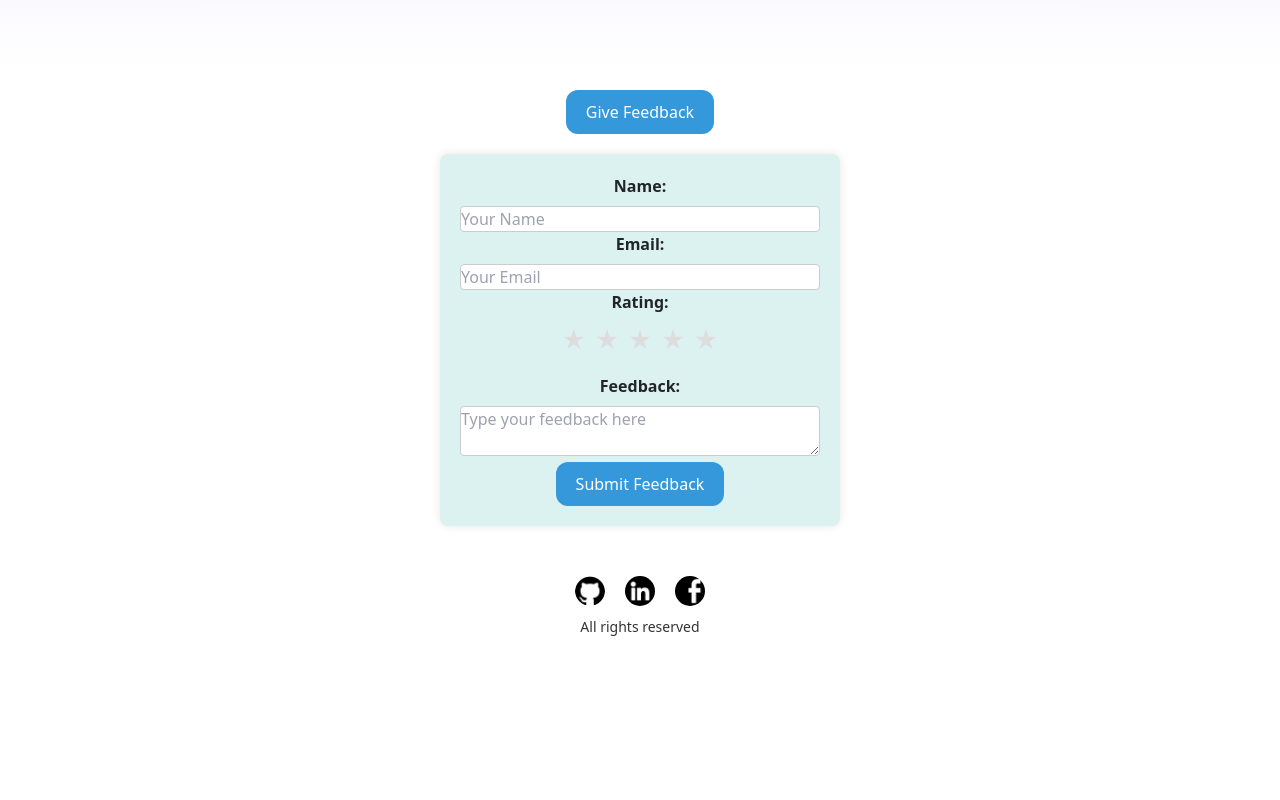
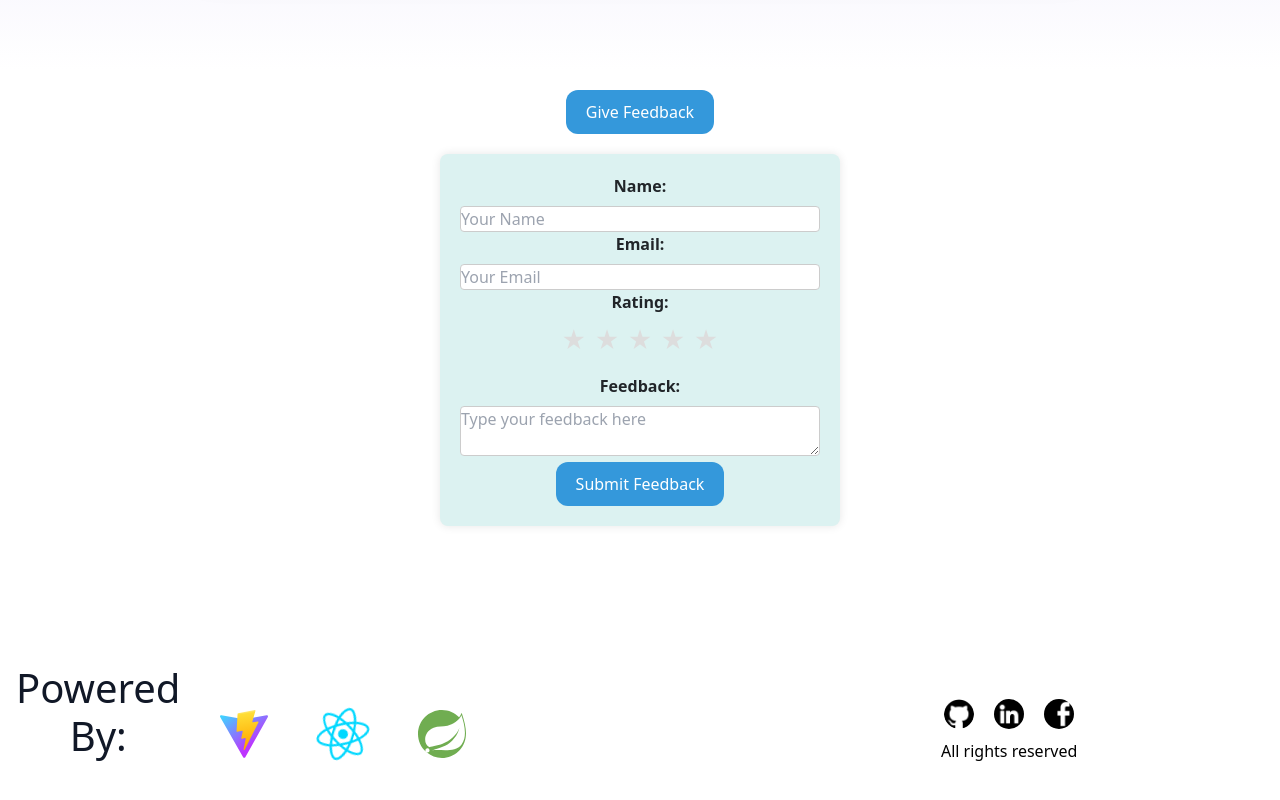
Before and after one commit to JheNaeumi/portfolio-userfeedback, a React (Vite) app in the folder frontend/portfolio-frontend/: page / in a window 1280 px wide. Shown: the part 1924-2724 px from the top of the page. Before the commit the page ends 2570 px from the top, so only its background shows below. Built offline with nearby package versions, Linux system fonts and the light colour scheme; no server answers.

Commit message:
update footer

```diff
--- a/frontend/portfolio-frontend/src/components/FooterComponent.css
+++ b/frontend/portfolio-frontend/src/components/FooterComponent.css
@@ -2,30 +2,32 @@
 
 #footer {
     position: flex;
+    margin-top: 80px;
     bottom: 0;
     width: 100%;
-    height: 100px; /* Increased height to accommodate social icons */
+    height: 180px; /* Increased height to accommodate social icons */
     background-color: white;
-    text-align: center;
     color: black;
     display: flex;
-    flex-direction: column;
+    flex-direction: row;
+    justify-content: center;
     align-items: center;
-    justify-content: center;
-  }
-
-  #footer span {
-    font-size: 14px;
-    opacity: 0.8;
+    text-align: center;
   }
 
   .social-links {
     padding-top: 20px;
+    width: 50%;
+    margin-bottom: 10px;
+  }
+  .onlysocial-link{
+    display: flex;
+    flex-direction: row;
     justify-content: center;
     margin-bottom: 10px;
-    display: flex;
+    margin-top: 20px;
+
   }
-
   .social-links a {
     margin: 0 10px;
   }
@@ -41,18 +43,46 @@
     transform: scale(1.2);
   }
 
-  .button{
-    border-radius: 12px;
-    background-color: #3498db;
-    color: #fff;
-    padding: 10px 20px;
-    border: none;
-    cursor: pointer;
-    font-size: 16px;
-    transition: background-color 0.3s;
+.logo {
+  height: 6em;
+  padding: 1.5em;
+  will-change: filter;
+  transition: filter 300ms;
+}
+.logo:hover {
+  filter: drop-shadow(0 0 2em #646cffaa);
+}
+.logo.react:hover {
+  filter: drop-shadow(0 0 2em #61dafbaa);
+}
+#logoo {
+ width: 50%;
+ padding-top: 35px;
+}
+@keyframes logo-spin {
+  from {
+    transform: rotate(0deg);
+  }
+  to {
+    transform: rotate(360deg);
+  }
+}
+
+@media (prefers-reduced-motion: no-preference) {
+  a:nth-of-type(2) .logo {
+    animation: logo-spin infinite 20s linear;
+  }
+}
+
+/* Media query for responsive design */
+@media screen and (max-width: 768px) {
+  #footer{
+    flex-direction: column;
+
 
   }
+  .onlysocial-link{
+    justify-content: center;
+  }
 
-  .button:hover {
-    background-color: #2980b9;
-  }
+}
--- a/frontend/portfolio-frontend/src/components/FooterComponent.jsx
+++ b/frontend/portfolio-frontend/src/components/FooterComponent.jsx
@@ -3,14 +3,28 @@ import './FooterComponent.css'
 import github from '../assets/github.png'
 import linkedin from '../assets/linkedin.png'
 import facebook from '../assets/facebook-logo.png'
-
+import reactLogo from '../assets/react.svg'
+import viteLogo from '/vite.svg'
+import springlogo from '../assets/spring-svgrepo-com.svg'
 
 const FooterComponent = () => {
   return (
 
-    <footer id="footer">
-
+    <footer id="footer" >
+      <h1 className='text-gray-900'>Powered By:</h1>
+      <div id="logoo" className="flex flex-row">
+        <a href="https://vitejs.dev" target="_blank">
+          <img src={viteLogo} className="logo" alt="Vite logo" />
+        </a>
+        <a href="https://react.dev" target="_blank">
+          <img src={reactLogo} className="logo react" alt="React logo" />
+        </a>
+        <a href="https://spring.io" target="_blank">
+          <img src={springlogo} className="logo react" alt="React logo" />
+        </a>
+      </div>
       <div className="social-links">
+        <div className="onlysocial-link">
         <a href="https://github.com/JheNaeumi" target="_blank" rel="noopener noreferrer">
           <img src={github} alt="GitHub" />
         </a>
@@ -20,10 +34,14 @@ const FooterComponent = () => {
         <a href="https://www.facebook.com/JheNaeumi" target="_blank" rel="noopener noreferrer">
           <img src={facebook} alt="Facebook" />
         </a>
+        </div>
+        <span className="allrights">
+         All rights reserved
+      </span>
       </div>
-      <span>
-         All rights reserved
-        </span>
+
+
+
 
     </footer>
   )
```
Also changed, not shown: frontend/portfolio-frontend/src/assets/spring-svgrepo-com.svg (added).
